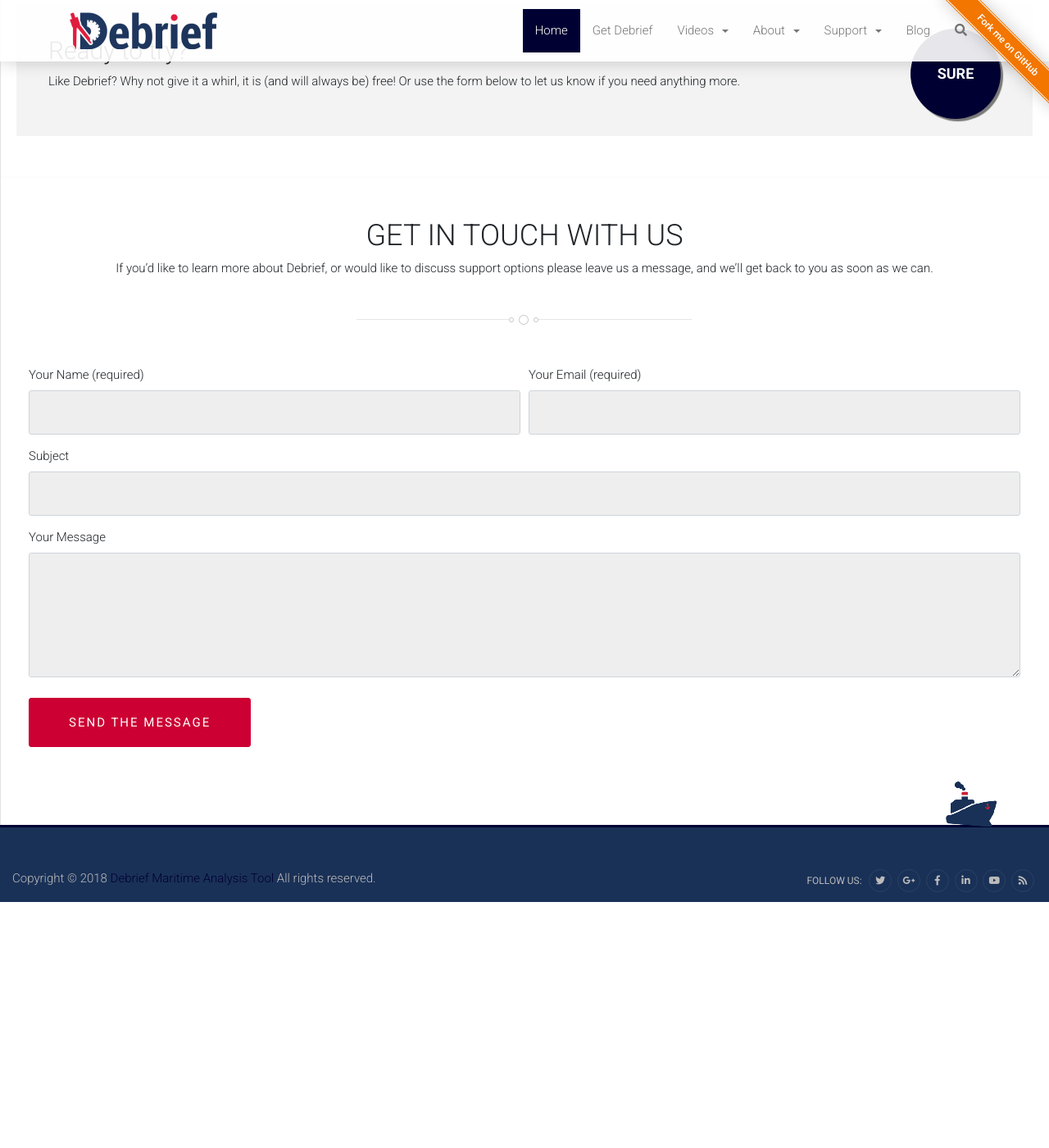
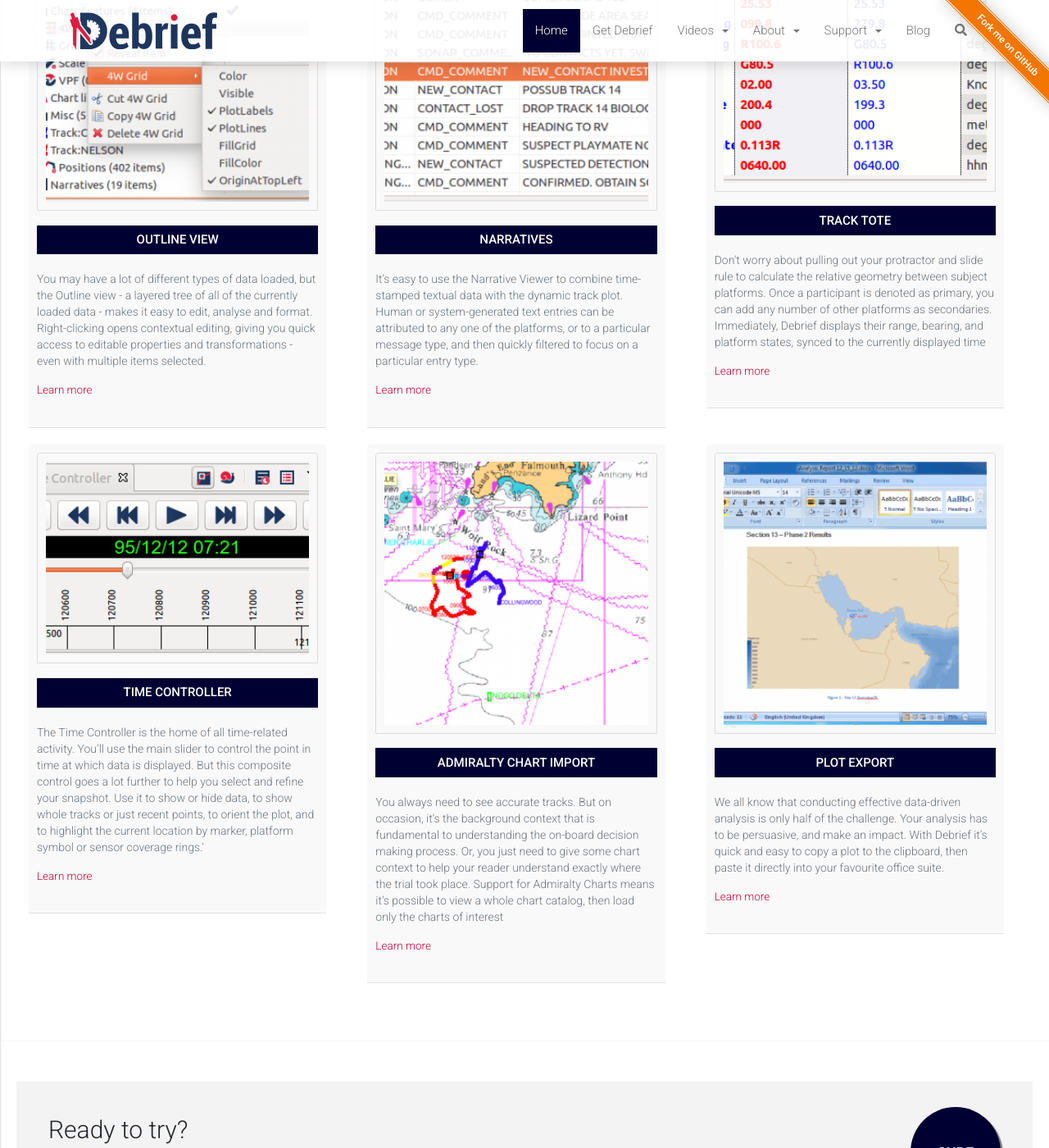
Before and after one commit to debrief/site, a Jekyll site: the page built from index.md, in a window 1280 px wide and 1400 px high, scrolled down 4845 px. Shown: the whole window at 82% size. Built offline with Jekyll 4.4.1, drawn with Linux system fonts in a browser that asks for light colours; nearby versions of some CDN libraries; before the commit the page ends 5945 px from its top, so only the background shows below that.

Commit message:
Adding features sorting

```diff
--- /dev/null
+++ b/_data/features.yml
@@ -0,0 +1,65 @@
+all:
+  - title: GRID EDITOR
+    text: 'Yes, the onboard sensors may be less than perfect. Don’t worry, Debrief’s Grid Editor allows you to use your understanding of the data to perform a range of grooming operations: from removing outliers, inserting missing data, right through to smoothing values to remove quantisation artifacts'
+    image: ../assets/images/GridEditor-300x300.png
+    link: http://www.debrief.info/tutorial/GridEditor.html
+    category: reconstruction
+    reconstruction: true
+    analysis: false
+    presentation: false
+  - title: GRAPH EXPORT
+    text: 'It’s not just track plots that can be exported from Debrief.  All those Time-Variable plots can also be exported, to be inserted directly into your Analysis Report or Quick-Look Briefing document.'
+    image: ../assets/images/GraphExport-300x286.png
+    link: http://www.debrief.info/tutorial/show_time_vars.html
+    reconstruction: false
+    analysis: false
+    presentation: true
+  - title: GNATURAL EARTH
+    text: 'Everybody likes detailed charts. The Debrief Natural Earth background dataset delivers natural looking maps, with bathymetric shading. Developed by a professional cartographer, our custom set of Natural Earth themes & styles is dedicated to the maritime domain. Our maps will certainly put a shine on your next briefing'
+    image: ../assets/images/NaturalEarth-300x300.png
+    link: http://www.debrief.info/tutorial/external_datasets.html#natural_earth
+    reconstruction: false
+    analysis: true
+    presentation: true
+  - title: OUTLINE VIEW
+    text: 'You may have a lot of different types of data loaded, but the Outline view - a layered tree of all of the currently loaded data - makes it easy to edit, analyse and format. Right-clicking opens  contextual editing, giving you quick access to editable properties and transformations - even with multiple items selected.'
+    image: ../assets/images/OutlineView-300x300.png
+    link: http://www.debrief.info/tutorial/layer_mgr.html#layer_mgr_intro
+    reconstruction: true
+    analysis: true
+    presentation: false
+  - title: Narratives
+    text: 'It’s easy to use the Narrative Viewer to combine time-stamped textual data with the dynamic track plot.  Human or system-generated text entries can be attributed to any one of the platforms, or to a particular message type, and then quickly filtered to focus on a particular entry type.'
+    image: ../assets/images/Narratives-300x300.png
+    link: http://www.debrief.info/tutorial/viewing_narratives.html
+    reconstruction: true
+    analysis: true
+    presentation: false
+  - title: TRACK TOTE
+    text: 'Don’t worry about pulling out your protractor and slide rule to calculate the relative geometry between subject platforms.  Once a participant is denoted as primary, you can add any number of other platforms as secondaries. Immediately, Debrief displays their range, bearing, and platform states, synced to the currently displayed time'
+    image: ../assets/images/TrackTote-300x278.png
+    link: http://www.debrief.info/tutorial/analysing_data.html#the_tote_area
+    reconstruction: false
+    analysis: true
+    presentation: false
+  - title: TIME CONTROLLER
+    text: The Time Controller is the home of all time-related activity.  You’ll use the main slider to control the point in time at which data is displayed. But this composite control goes a lot further to help you select and refine your snapshot. Use it to show or hide data, to show whole tracks or just recent points, to orient the plot, and to highlight the current location by marker, platform symbol or sensor coverage rings.'
+    image: ../assets/images/TimeController-300x220.png
+    link: http://www.debrief.info/tutorial/controlling_time.html#time_controller
+    reconstruction: false
+    analysis: true
+    presentation: true
+  - title: ADMIRALTY CHART IMPORT
+    text: 'You always need to see accurate tracks.  But on occasion, it’s the background context that is fundamental to understanding the on-board decision making process.  Or, you just need to give some chart context to help your reader understand exactly where the trial took place.  Support for Admiralty Charts means it’s possible to view a whole chart catalog, then load only the charts of interest'
+    image: ../assets/images/AdmiraltyChart-300x300.png
+    link: http://www.debrief.info/tutorial/ChartBackdrops.html
+    reconstruction: false
+    analysis: true
+    presentation: true
+  - title: PLOT EXPORT
+    text: 'We all know that conducting effective data-driven analysis is only half of the challenge.  Your analysis has to be persuasive, and make an impact.  With Debrief it’s quick and easy to copy a plot to the clipboard, then paste it directly into your favourite office suite.'
+    image: ../assets/images/PlotExport-300x300.png
+    link: http://www.debrief.info/tutorial/exporting_data.html
+    reconstruction: false
+    analysis: false
+    presentation: true
--- a/_includes/features.html
+++ b/_includes/features.html
@@ -1,70 +1,119 @@
 <ul class="nav nav-pills justify-content-center mb-3 ml-0" id="pills-tab" role="tablist">
     <li class="nav-item">
-      <a class="nav-link pill-link-secondary active" id="pills-home-tab" data-toggle="pill" href="#pills-home" role="tab" aria-controls="pills-home" aria-selected="true">All</a>
+      <a class="nav-link pill-link-secondary active" id="pills-all-tab" data-toggle="pill" href="#pills-all" role="tab" aria-controls="pills-all" aria-selected="true">All</a>
     </li>
     <li class="nav-item">
-      <a class="nav-link pill-link-secondary" id="pills-profile-tab" data-toggle="pill" href="#pills-profile" role="tab" aria-controls="pills-profile" aria-selected="false">Analysis</a>
+      <a class="nav-link pill-link-secondary" id="pill-analysis-tab" data-toggle="pill" href="#pill-analysis" role="tab" aria-controls="pill-analysis" aria-selected="false">Analysis</a>
     </li>
     <li class="nav-item">
-      <a class="nav-link pill-link-secondary" id="pills-contact-tab" data-toggle="pill" href="#pills-contact" role="tab" aria-controls="pills-contact" aria-selected="false">Presentation</a>
+      <a class="nav-link pill-link-secondary" id="pill-presentation-tab" data-toggle="pill" href="#pill-presentation" role="tab" aria-controls="pill-presentation" aria-selected="false">Presentation</a>
     </li>
     <li class="nav-item">
-        <a class="nav-link pill-link-secondary" id="pills-contact-tab" data-toggle="pill" href="#pills-contact" role="tab" aria-controls="pills-contact" aria-selected="false">Reconstruction</a>
+        <a class="nav-link pill-link-secondary" id="pill-reconstruction-tab" data-toggle="pill" href="#pill-reconstruction" role="tab" aria-controls="pill-reconstruction" aria-selected="false">Reconstruction</a>
       </li>
   </ul>
 
   <div class="tab-content" id="pills-tabContent">
 
-    <div class="tab-pane fade show active" id="pills-home" role="tabpanel" aria-labelledby="pills-home-tab">
-
+    <div class="tab-pane fade show active" id="pills-all" role="tabpanel" aria-labelledby="pills-all-tab">
       <div class="row">
+        {% for item in site.data.features.all %}
             <div class="col-sm-4">
               <figure class="figure features-item">
                   <div class="features-item__img-wrapper">
-              <img src="../assets/images/GridEditor-300x300.png" class="figure-img img-fluid features-item__img" alt="A generic square placeholder image with rounded corners in a figure.">
+                    <img src="{{ item.image }}" class="figure-img img-fluid features-item__img" alt="A generic square placeholder image with rounded corners in a figure.">
                     <div class="features-item__overlay">
-                  <a class="features-item__overlay-link" href="http://debrief.info/wp-content/uploads/2015/04/GridEditor.png" data-gal="prettyPhoto">
+                        <a class="features-item__overlay-link" href="#" data-gal="prettyPhoto">
                           <i class="far fa-eye"></i>
                         </a>
                     </div>
                   </div>
                   <figcaption class="figure-caption features-item__caption">
-              <a href="http://www.debrief.info/tutorial/GridEditor.html" class="features-item__title btn btn-primary">GRID EDITOR</a>
-              <p class="features-item__text">Yes, the onboard sensors may be less than perfect. Don’t worry, Debrief’s Grid Editor allows you to use your understanding of the data to perform a range of grooming operations: from removing outliers, inserting missing data, right through to smoothing values to remove quantisation artifacts</p>
-              <a href="http://www.debrief.info/tutorial/GridEditor.html" class="features-item__link">Learn more</a>
+                    <a href="{{ item.link }}" class="features-item__title btn btn-primary">{{ item.title }}</a>
+                    <p class="features-item__text">{{ item.text }}</p>
+                    <a href="{{ item.link }}" class="features-item__link">Learn more</a>
                   </figcaption>
                 </figure>
             </div>
+        {% endfor %}
+      </div>
+    </div>
+
+    <div class="tab-pane fade" id="pill-analysis" role="tabpanel" aria-labelledby="pill-analysis-tab">
+      <div class="row">
+          {% for item in site.data.features.all %}
+            {% if item.analysis == true %}
               <div class="col-sm-4">
                 <figure class="figure features-item">
                     <div class="features-item__img-wrapper">
-              <img src="../assets/images/GraphExport-300x286.png" class="figure-img img-fluid features-item__img" alt="A generic square placeholder image with rounded corners in a figure.">
-              <div class="features-item__overlay"></div>
+                      <img src="{{ item.image }}" class="figure-img img-fluid features-item__img" alt="A generic square placeholder image with rounded corners in a figure.">
+                      <div class="features-item__overlay">
+                          <a class="features-item__overlay-link" href="#" data-gal="prettyPhoto">
+                            <i class="far fa-eye"></i>
+                          </a>
+                      </div>
                     </div>
                     <figcaption class="figure-caption features-item__caption">
-              <a href="http://www.debrief.info/tutorial/show_time_vars.html" class="features-item__title btn btn-primary">GRAPH EXPORT</a>
-              <p class="features-item__text">It’s not just track plots that can be exported from Debrief.  All those Time-Variable plots can also be exported, to be inserted directly into your Analysis Report or Quick-Look Briefing document.</p>
-              <a href="http://www.debrief.info/tutorial/show_time_vars.html" class="features-item__link">Learn more</a>
+                      <a href="{{ item.link }}" class="features-item__title btn btn-primary">{{ item.title }}</a>
+                      <p class="features-item__text">{{ item.text }}</p>
+                      <a href="{{ item.link }}" class="features-item__link">Learn more</a>
                     </figcaption>
                   </figure>
               </div>
+            {% endif %}
+          {% endfor %}
+        </div>
+    </div>
+
+    <div class="tab-pane fade" id="pill-presentation" role="tabpanel" aria-labelledby="pill-presentation-tab">
+      <div class="row">
+          {% for item in site.data.features.all %}
+            {% if item.presentation == true %}
               <div class="col-sm-4">
                 <figure class="figure features-item">
                     <div class="features-item__img-wrapper">
-                <img src="../assets/images/NaturalEarth-300x300.png" class="figure-img img-fluid features-item__img" alt="A generic square placeholder image with rounded corners in a figure.">
-                <div class="features-item__overlay"></div>
+                      <img src="{{ item.image }}" class="figure-img img-fluid features-item__img" alt="A generic square placeholder image with rounded corners in a figure.">
+                      <div class="features-item__overlay">
+                          <a class="features-item__overlay-link" href="#" data-gal="prettyPhoto">
+                            <i class="far fa-eye"></i>
+                          </a>
+                      </div>
                     </div>
                     <figcaption class="figure-caption features-item__caption">
-              <a href="http://www.debrief.info/tutorial/external_datasets.html#natural_earth" class="features-item__title btn btn-primary">GNATURAL EARTH</a>
-              <p class="features-item__text">Everybody likes detailed charts. The Debrief Natural Earth background dataset delivers natural looking maps, with bathymetric shading. Developed by a professional cartographer, our custom set of Natural Earth themes & styles is dedicated to the maritime domain. Our maps will certainly put a shine on your next briefing</p>
-              <a href="http://www.debrief.info/tutorial/external_datasets.html#natural_earth" class="features-item__link">Learn more</a>
+                      <a href="{{ item.link }}" class="features-item__title btn btn-primary">{{ item.title }}</a>
+                      <p class="features-item__text">{{ item.text }}</p>
+                      <a href="{{ item.link }}" class="features-item__link">Learn more</a>
                     </figcaption>
                   </figure>
               </div>
+            {% endif %}
+          {% endfor %}
+        </div>
     </div>
 
+    <div class="tab-pane fade" id="pill-reconstruction" role="tabpanel" aria-labelledby="pill-reconstruction-tab">
+      <div class="row">
+        {% for item in site.data.features.all %}
+          {% if item.reconstruction == true %}
+            <div class="col-sm-4">
+              <figure class="figure features-item">
+                  <div class="features-item__img-wrapper">
+                    <img src="{{ item.image }}" class="figure-img img-fluid features-item__img" alt="A generic square placeholder image with rounded corners in a figure.">
+                    <div class="features-item__overlay">
+                        <a class="features-item__overlay-link" href="#" data-gal="prettyPhoto">
+                          <i class="far fa-eye"></i>
+                        </a>
                     </div>
-
-    <div class="tab-pane fade" id="pills-profile" role="tabpanel" aria-labelledby="pills-profile-tab">...</div>
-    <div class="tab-pane fade" id="pills-contact" role="tabpanel" aria-labelledby="pills-contact-tab">...</div>
                   </div>
+                  <figcaption class="figure-caption features-item__caption">
+                    <a href="{{ item.link }}" class="features-item__title btn btn-primary">{{ item.title }}</a>
+                    <p class="features-item__text">{{ item.text }}</p>
+                    <a href="{{ item.link }}" class="features-item__link">Learn more</a>
+                  </figcaption>
+                </figure>
+            </div>
+          {% endif %}
+        {% endfor %}
+      </div>
+    </div>
+  </div>
```
Also changed, not shown: assets/images/AdmiraltyChart-300x300.png (added), assets/images/Narratives-300x300.png (added), assets/images/OutlineView-300x300.png (added), assets/images/PlotExport-300x300.png (added), assets/images/TimeController-300x220.png (added), assets/images/TrackTote-300x278.png (added). Lines whose indentation alone changed are shown as unchanged.
